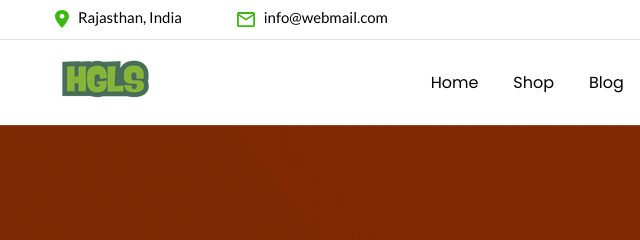
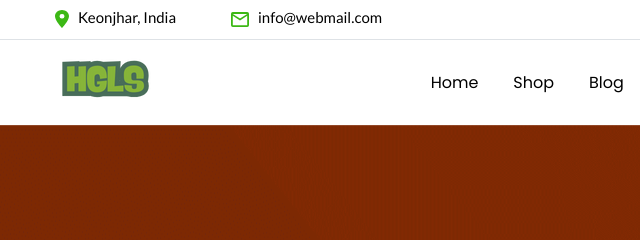
Before and after one commit to Shakti962/HGLS, a plain HTML site: page index.html in a window 1280 px wide. Shown: the top 240 px of the page, 0-640 px from the left. Drawn offline with Linux system fonts and the light colour scheme.

Commit message:
Update index.html

```diff
--- a/index.html
+++ b/index.html
@@ -75,7 +75,7 @@
                                 <svg class="header__topbar4--contact__info--svg" xmlns="http://www.w3.org/2000/svg" width="14" height="18" viewBox="0 0 14 18">
                                 <path d="M12,2C8.13,2,5,4.817,5,8.3,5,13.025,12,20,12,20s7-6.975,7-11.7C19,4.817,15.87,2,12,2Zm0,8.55A2.386,2.386,0,0,1,9.5,8.3,2.386,2.386,0,0,1,12,6.05,2.386,2.386,0,0,1,14.5,8.3,2.386,2.386,0,0,1,12,10.55Z" transform="translate(-5 -2)" fill="currentColor"></path>
                                 </svg>
-                               <span>Rajasthan, India</span>
+                               <span>Keonjhar, India</span>
                             </li>
                             <li class="header__topbar4--contact__info--list">
                                 <svg class="header__topbar4--contact__info--svg" xmlns="http://www.w3.org/2000/svg" width="18" height="15" viewBox="0 0 18 15">
```
